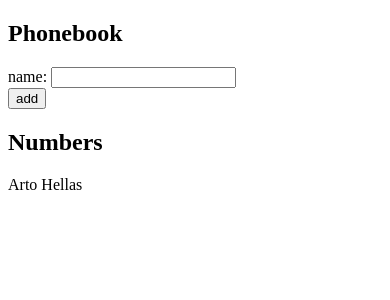
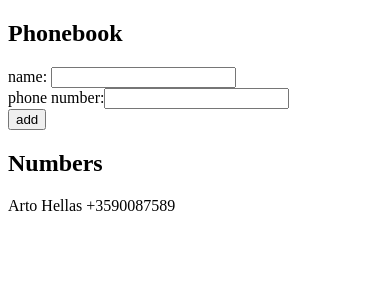
Before and after one commit to anastasiia-avdeeva/FullStackOpen, a React (Vite) app in the folder part2/phonebook/: page / in a window 390 px wide. Shown: the top 300 px of the page. Built offline with nearby package versions, Linux system fonts and the light colour scheme.

Commit message:
add newPhone state, input field for phone number, and event handler for the input

```diff
--- a/part2/phonebook/src/App.jsx
+++ b/part2/phonebook/src/App.jsx
@@ -1,29 +1,58 @@
 import { useState } from "react";
 
 const App = () => {
-  const [persons, setPersons] = useState([{ name: "Arto Hellas" }]);
+  const [persons, setPersons] = useState([
+    { name: "Arto Hellas", phone: "+3590087589" },
+  ]);
   const [newName, setNewName] = useState("");
+  const [newPhone, setNewPhone] = useState("");
 
-  const addName = (event) => {
+  const discardInputStates = () => {
+    setNewName("");
+    setNewPhone("");
+  };
+
+  const addEntry = (event) => {
     event.preventDefault();
-    const isInPersons = persons.some((person) => person.name === newName);
+
+    if (!newName) {
+      alert("Please, fill in name");
+      return;
+    }
+
+    if (!newPhone) {
+      alert("Please fill in phone number");
+      return;
+    }
+
+    const isInPersons = persons.some(
+      (person) => person.name === newName || person.phone === newPhone
+    );
     if (isInPersons) {
       alert(`${newName} is already in the phonebook`);
-      setNewName("");
+      discardInputStates();
       return;
     }
-    setPersons(persons.concat({ name: newName }));
-    setNewName("");
+
+    setPersons(persons.concat({ name: newName, phone: newPhone }));
+    discardInputStates();
   };
 
   const handleNameInputChange = (event) => {
     setNewName(event.target.value);
   };
 
+  const handlePhoneInputChange = (event) => {
+    const pattern = /[^\d+]/g;
+    const newVal = event.target.value.replace(pattern, "");
+    setNewPhone(newVal);
+  };
+
   return (
     <div>
       <h2>Phonebook</h2>
-      <form onSubmit={addName}>
+      <form onSubmit={addEntry}>
+        <div>
           <label htmlFor="nameInput">name: </label>
           <input
             type="text"
@@ -31,13 +60,25 @@ const App = () => {
             value={newName}
             onChange={handleNameInputChange}
           />
+        </div>
         <div>
+          <label htmlFor="phoneInput">phone number:</label>
+          <input
+            type="tel"
+            id="phoneInput"
+            minLength="3"
+            maxLength="20"
+            value={newPhone}
+            onChange={handlePhoneInputChange}
+          />
+        </div>
         <button type="submit">add</button>
-        </div>
       </form>
       <h2>Numbers</h2>
       {persons.map((person) => (
-        <p key={person.name}>{person.name}</p>
+        <p key={person.name}>
+          {person.name} {person.phone}
+        </p>
       ))}
     </div>
   );
```
Lines whose indentation alone changed are shown as unchanged.
